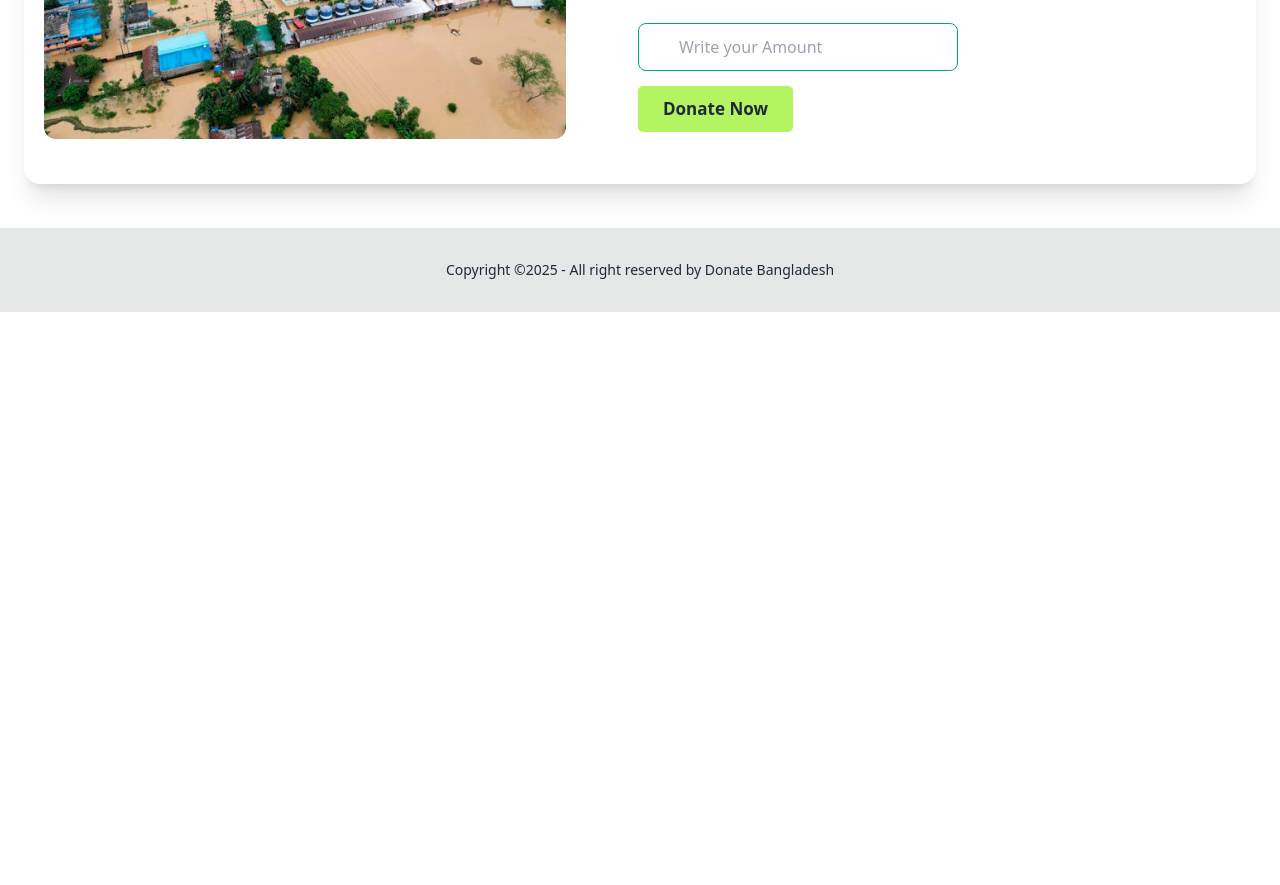
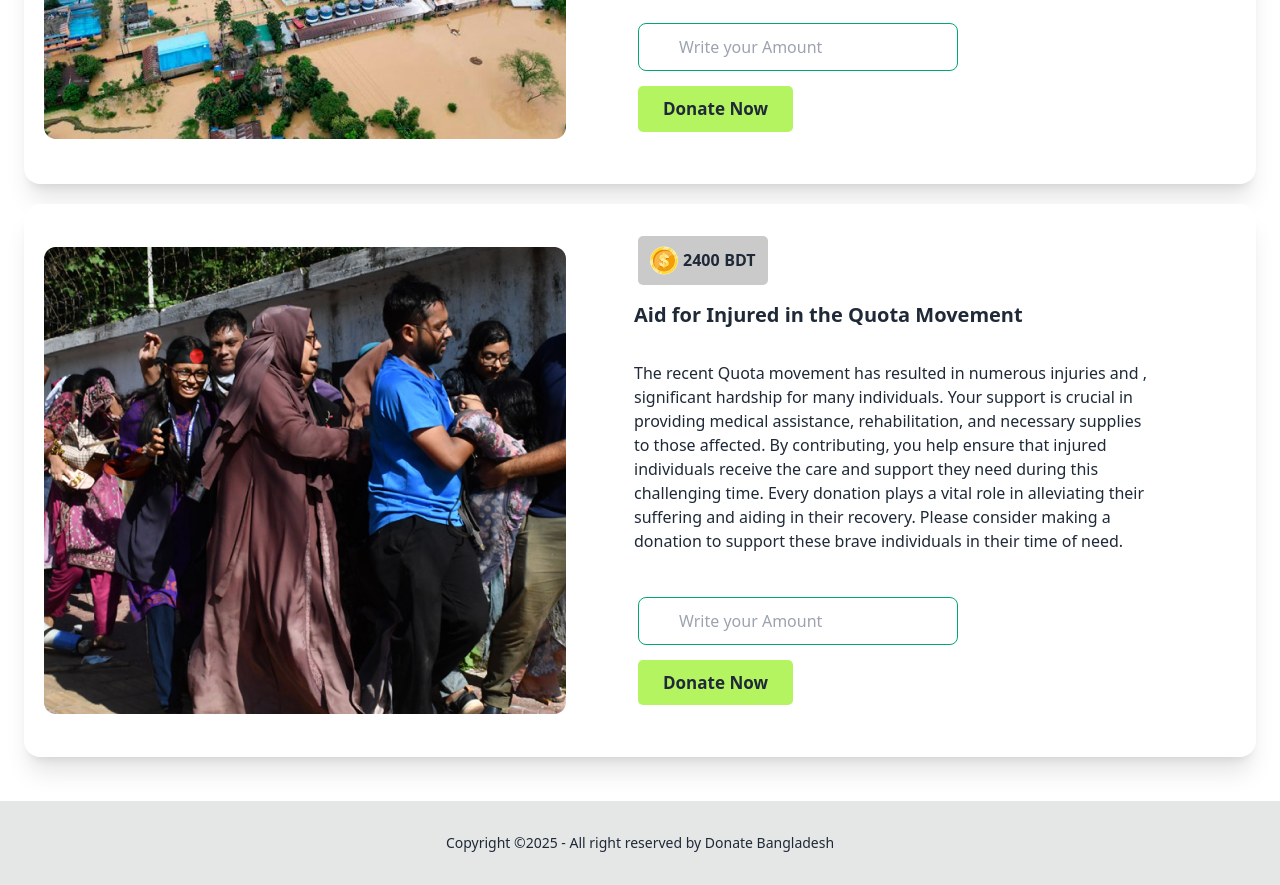
Before and after one commit to muhammadrakib2299/Donate-web_application, a plain HTML site: page index.html in a window 1280 px wide. Shown: the part 1217-2102 px from the top of the page. Before the commit the page ends 1529 px from the top, so only its background shows below. Drawn offline with nearby package versions, Linux system fonts and the light colour scheme.

Commit message:
adaded a anoter section in html file

```diff
--- a/index.html
+++ b/index.html
@@ -48,9 +48,6 @@
 
       <!-- Donation Card Container  -->
      <div class="p-6">
-
-      <!-- open Modal -->
-
         <!-- Start donate Card 1 -->
         <div class="card lg:card-side bg-base-100 shadow-xl my-5">
           <figure class="p-5">
@@ -142,6 +139,55 @@
         </div>
         <!-- End donate Card 2 -->
 
+        <!-- Start donate Card 3 -->
+        <div class="card lg:card-side bg-base-100 shadow-xl my-5">
+          <figure class="p-5">
+            <img
+              src="./assets/quota-protest.png"
+              alt="Album" />
+            </figure>
+          <div class="card-body p-8">
+            <!-- card title and description -->
+            <div>
+              <!-- Donate amount status -->
+              <div>
+                <p class="mx-5 donate-amount-status">
+                <span><img src="./assets/coin.png" alt=""></span> <span class="donate-balance-status">2400</span> BDT
+                </p>
+              </div>
+                <!-- Donation title -->
+                <h1 class="card-title p-4">Aid for Injured in the Quota Movement</h1>
+                <!-- Donation description -->
+                <p class="p-4">
+                    The recent Quota movement has resulted in numerous injuries and ,<br>
+                    significant hardship for many individuals. Your support is crucial in  <br>
+                    providing medical assistance, rehabilitation, and necessary supplies<br>
+                    to those affected. By contributing, you help ensure that injured <br>
+                    individuals receive the care and support they need during this <br>
+                    challenging time. Every donation plays a vital role in alleviating their <br>
+                    suffering and aiding in their recovery. Please consider making a <br>
+                    donation to support these brave individuals in their time of need.
+                </p>
+            </div>
+            <!-- Card donation form -->
+            <div class="card-actions p-5">
+                <div>
+                  <!-- Input filed -->
+                  <form>
+                    <input
+                    type="text"
+                    placeholder="Write your Amount"
+                    class="input px-10 input-bordered input-success w-full max-w-xs" />
+                    <!-- form Button -->
+                    <button class="donate-btn">Donate Now</button>
+                  </form>
+                </div>
+            </div>
+          </div>
+
+        </div>
+        <!-- End donate Card 3 -->
+
      </div>
 
      </main>
```
